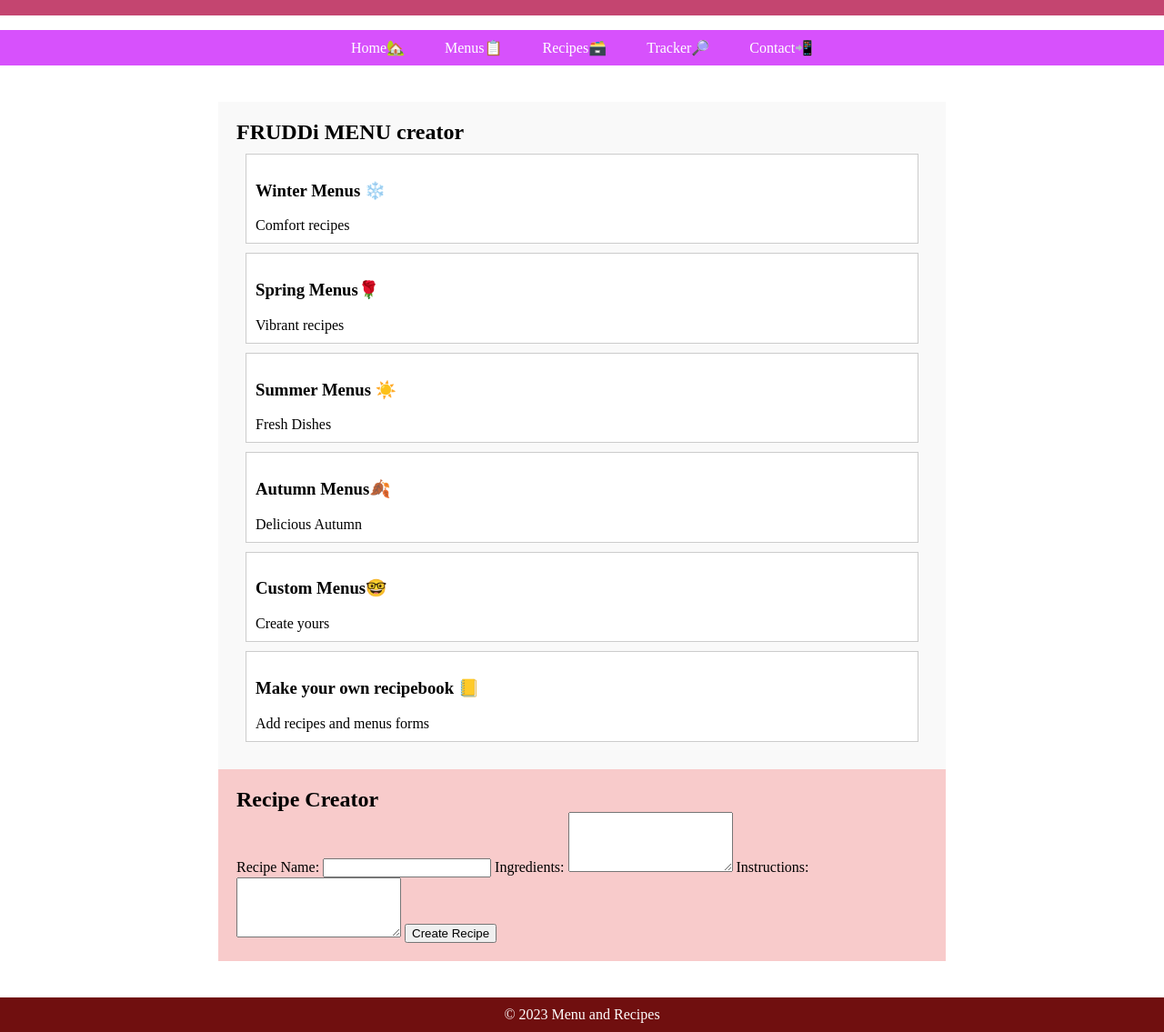
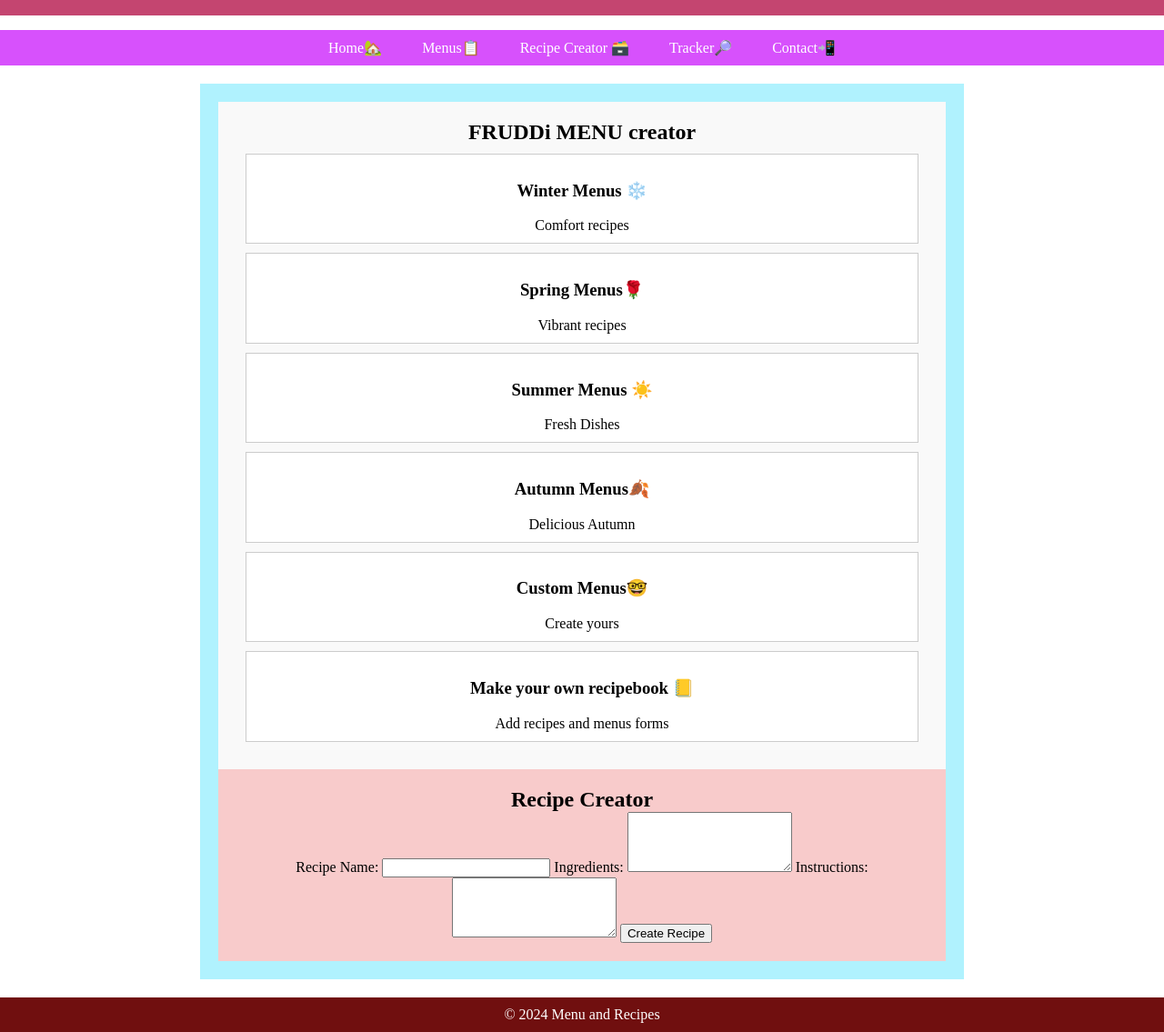
Before and after one commit to carlosgrprr/MakerFRUDDi, a website: page index.html in a window 1280 px wide. Shown: the part 60-1195 px from the top of the page at 91% size. Drawn offline with Linux system fonts and the light colour scheme.

Commit message:
Dando le forma al frontend

```diff
--- a/index.html
+++ b/index.html
@@ -14,7 +14,7 @@
         <ul>
             <li><a href="#">Home🏡 </a></li>
             <li><a href="#">Menus📋</a></li>
-            <li><a href="#">Recipes🗃️ </a></li>
+            <li><a href="/menu/recipeCreator.html">Recipe Creator 🗃️ </a></li>
             <li><a href="/menu/tracker.html">Tracker🔎</a></li>
             <li><a href="contact.html">Contact📲</a></li>
         </ul>
@@ -49,7 +49,7 @@
 
     </main>
     <footer>
-        <p>&copy; 2023 Menu and Recipes</p>
+        <p>&copy; 2024 Menu and Recipes</p>
     </footer>
     <script src="script.js"></script>
 </body>
--- a/style.css
+++ b/style.css
@@ -40,7 +40,9 @@ nav a {
 main {
     max-width: 800px;
     margin: 20px auto;
+    background-color: #59e4fd79;
     padding: 20px;
+    text-align: center;
 }
 
 /* Style the footer */
```
Also changed, not shown: menu/recipeCreator.html (+11 -0 lines), menu/tracker.html (+3 -4 lines).
